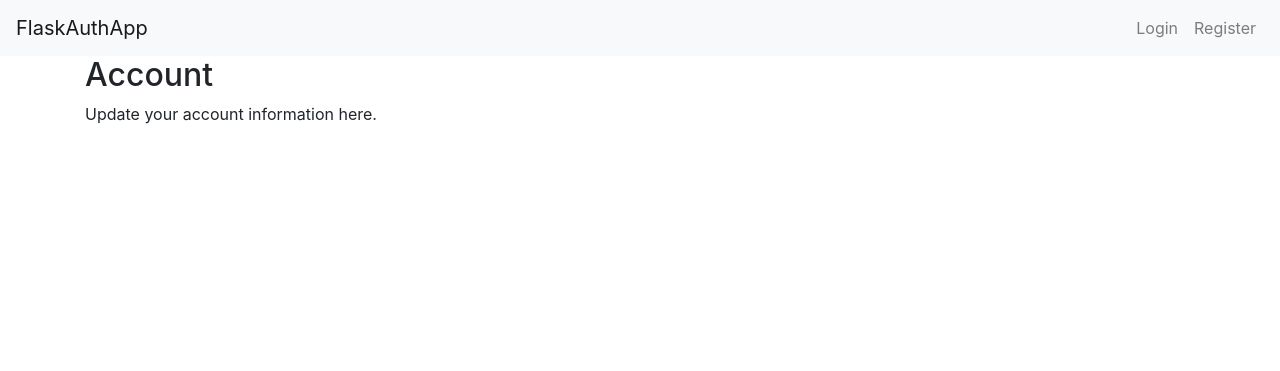
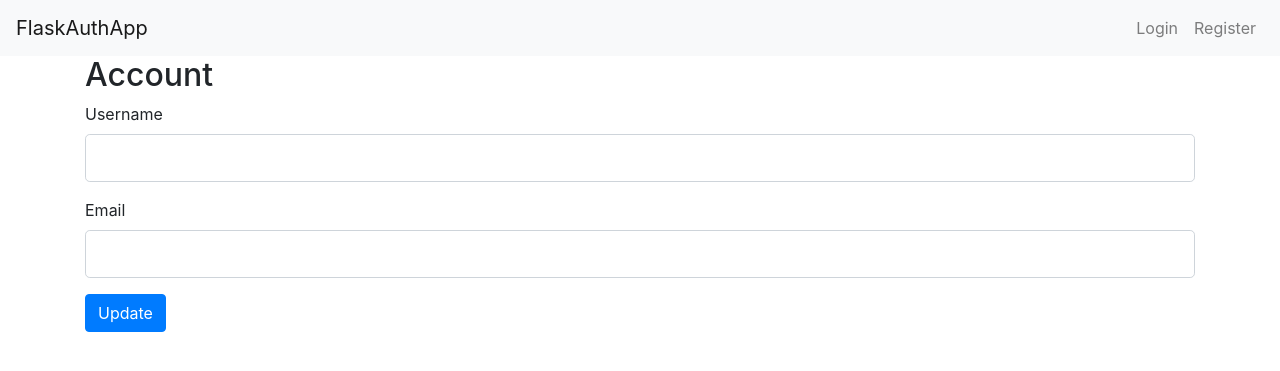
Before and after one commit to mohammedhamdhan/flask-login-registration, a Flask app: template app/templates/account.html in a window 1280 px wide. Shown: the top 371 px of the page. Run offline with Flask 3, Linux system fonts and the light colour scheme; the template is opened without the code that fills it: values that come from a table or form of the project are taken from there, others are empty; parts of the project's set-up code (start-up, migrations or seed data) failed here and were passed over; some libraries are stand-ins or nearby versions.

Commit message:
updated forms and route files

```diff
--- a/app/forms.py
+++ b/app/forms.py
@@ -25,3 +25,20 @@ class LoginForm(FlaskForm):
     password = PasswordField('Password', validators=[DataRequired()])
     remember = BooleanField('Remember Me')
     submit = SubmitField('Login')
+
+class UpdateAccountForm(FlaskForm):
+    username = StringField('Username', validators=[DataRequired(), Length(min=2, max=20)])
+    email = StringField('Email', validators=[DataRequired(), Email()])
+    submit = SubmitField('Update')
+
+    def validate_username(self, username):
+        if username.data != current_user.username:
+            user = User.query.filter_by(username=username.data).first()
+            if user:
+                raise ValidationError('That username is taken. Please choose a different one.')
+
+    def validate_email(self, email):
+        if email.data != current_user.email:
+            user = User.query.filter_by(email=email.data).first()
+            if user:
+                raise ValidationError('That email is taken. Please choose a different one.')
--- a/app/templates/account.html
+++ b/app/templates/account.html
@@ -2,5 +2,18 @@
 {% block title %}Account{% endblock %}
 {% block content %}
 <h2>Account</h2>
-<p>Update your account information here.</p>
+<form method="POST" action="{{ url_for('main.account') }}">
+    {{ form.hidden_tag() }}
+    <div class="form-group">
+        {{ form.username.label(class="form-control-label") }}
+        {{ form.username(class="form-control form-control-lg") }}
+    </div>
+    <div class="form-group">
+        {{ form.email.label(class="form-control-label") }}
+        {{ form.email(class="form-control form-control-lg") }}
+    </div>
+    <div class="form-group">
+        {{ form.submit(class="btn btn-primary") }}
+    </div>
+</form>
 {% endblock %}
```
Also changed, not shown: app/routes.py (+17 -0 lines).
